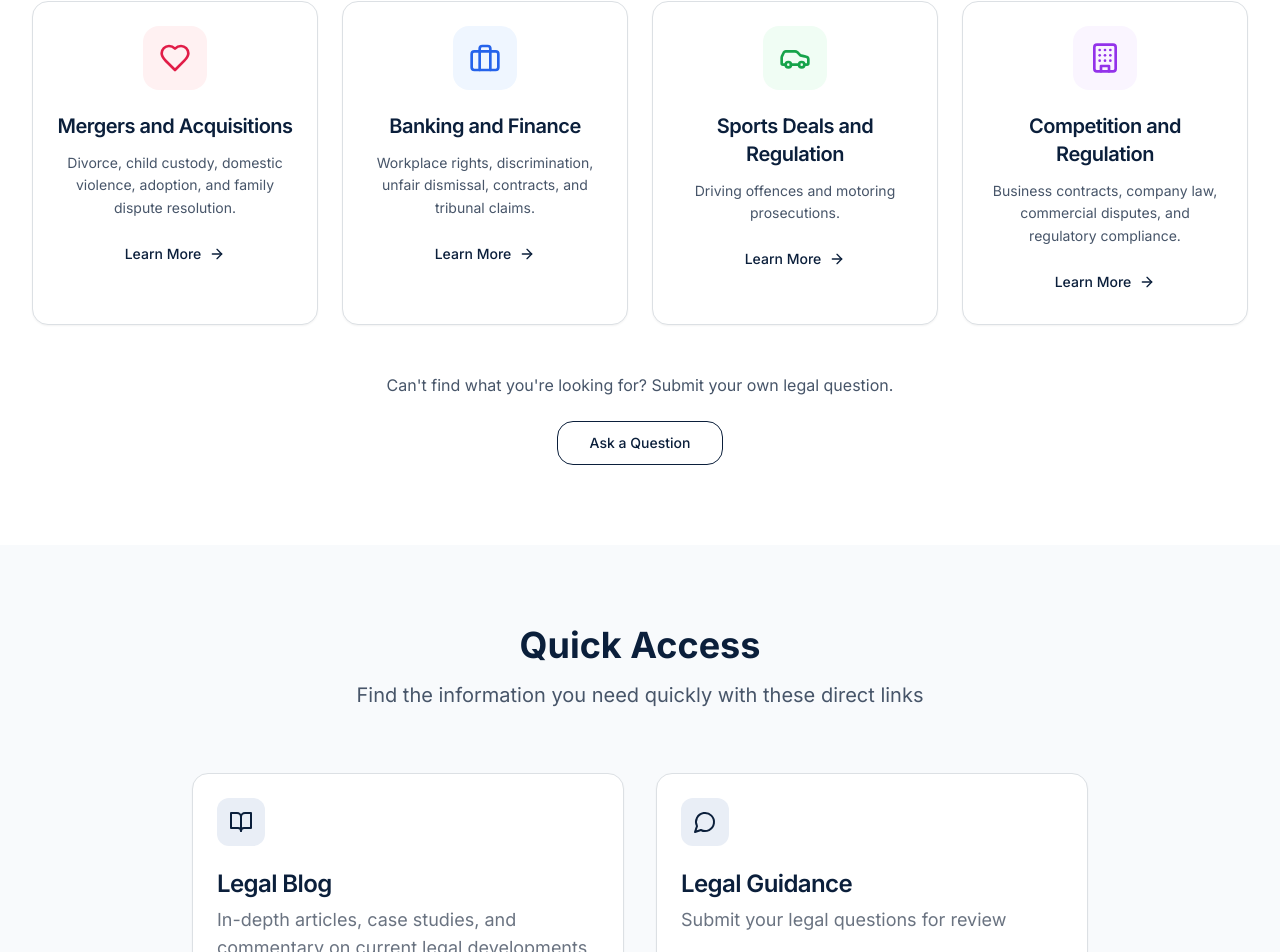
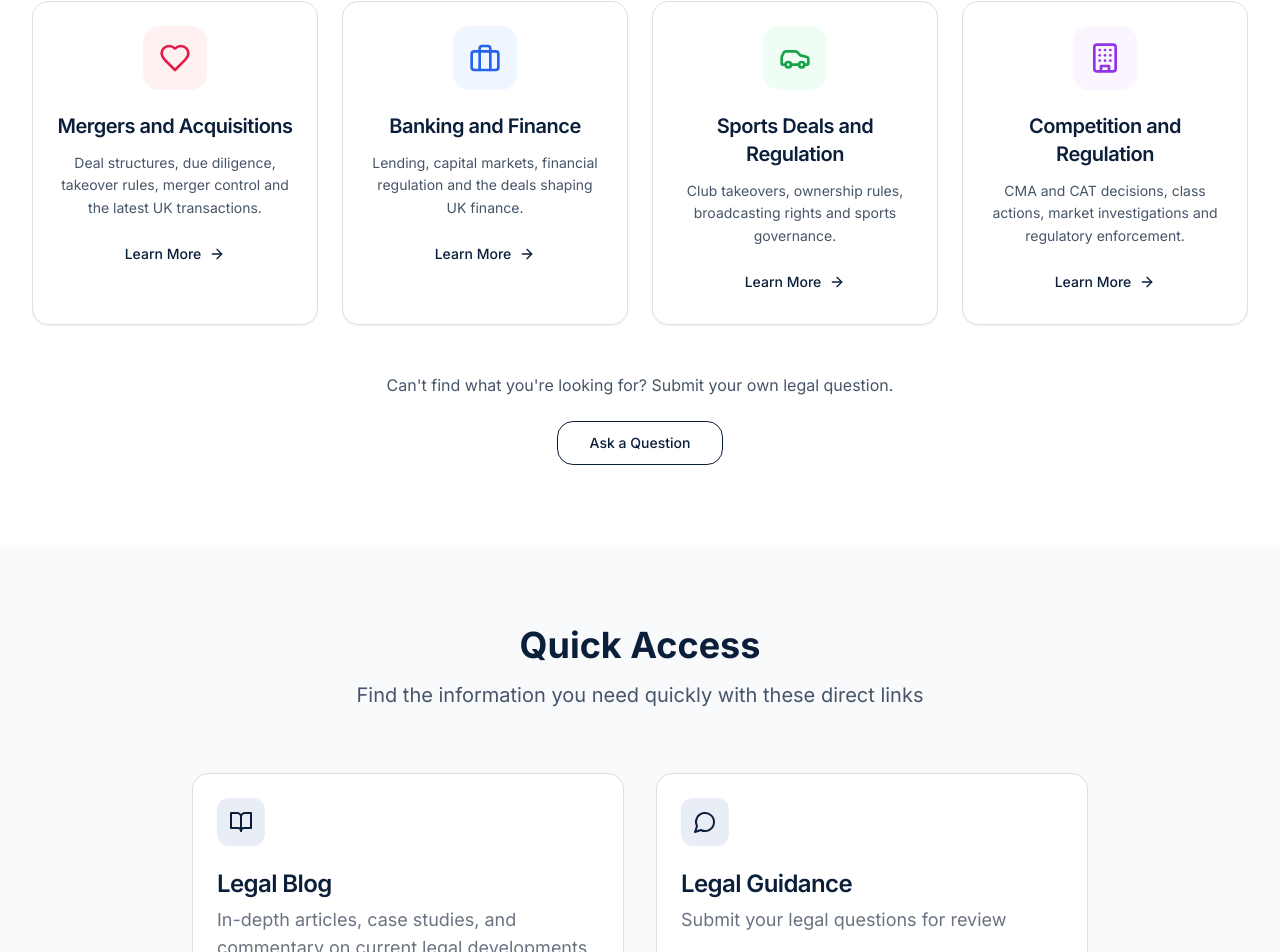
Before and after one commit to yb700/--latest, a Next.js app: page / in a window 1280 px wide. Shown: the part 1124-2076 px from the top of the page. Built offline with nearby package versions, Linux system fonts and the light colour scheme; no server answers; the database is empty.

Commit message:
Update homepage area card descriptions
Replace the four Areas of Legal Knowledge blurbs so they match the practice-area titles from PR #3.

Co-authored-by: Younas-f <Younas-f@users.noreply.github.com>

```diff
--- a/components/home/areas-of-interest.tsx
+++ b/components/home/areas-of-interest.tsx
@@ -6,7 +6,7 @@ import { Heart, Briefcase, Car, Building, ArrowRight } from "lucide-react"
 const areas = [
     {
         title: "Mergers and Acquisitions",
-        description: "Divorce, child custody, domestic violence, adoption, and family dispute resolution.",
+        description: "Deal structures, due diligence, takeover rules, merger control and the latest UK transactions.",
         icon: Heart,
         href: "/guidance?area=Family",
         color: "text-rose-600",
@@ -14,7 +14,7 @@ const areas = [
     },
     {
         title: "Banking and Finance",
-        description: "Workplace rights, discrimination, unfair dismissal, contracts, and tribunal claims.",
+        description: "Lending, capital markets, financial regulation and the deals shaping UK finance.",
         icon: Briefcase,
         href: "/guidance?area=Employment",
         color: "text-blue-600",
@@ -22,7 +22,7 @@ const areas = [
     },
     {
         title: "Sports Deals and Regulation",
-        description: "Driving offences and motoring prosecutions.",
+        description: "Club takeovers, ownership rules, broadcasting rights and sports governance.",
         icon: Car,
         href: "/guidance?area=Road+Traffic",
         color: "text-green-600",
@@ -30,7 +30,7 @@ const areas = [
     },
     {
         title: "Competition and Regulation",
-        description: "Business contracts, company law, commercial disputes, and regulatory compliance.",
+        description: "CMA and CAT decisions, class actions, market investigations and regulatory enforcement.",
         icon: Building,
         href: "/guidance?area=Commercial",
         color: "text-purple-600",
```
